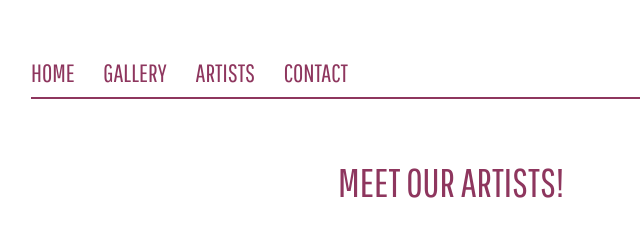
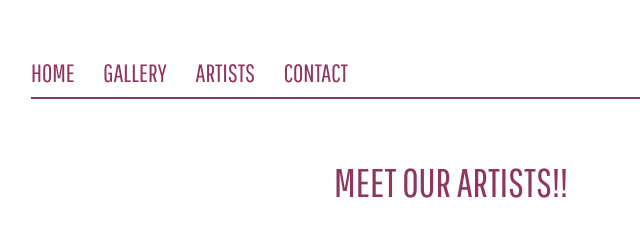
Before and after one commit to selenazhen/szhen_midterm_adventure, a plain HTML site: page artists.html in a window 1280 px wide. Shown: the top 235 px of the page, 189-829 px from the left. Drawn offline with Linux system fonts and the light colour scheme.

Commit message:
edit1
edit1

```diff
--- a/artists.html
+++ b/artists.html
@@ -31,7 +31,7 @@
 	</div>
 
 	<div>
-		<h2> MEET OUR ARTISTS! </h2>
+		<h2> MEET OUR ARTISTS!! </h2>
 	</div>
 
 	<div id="artist">
```
